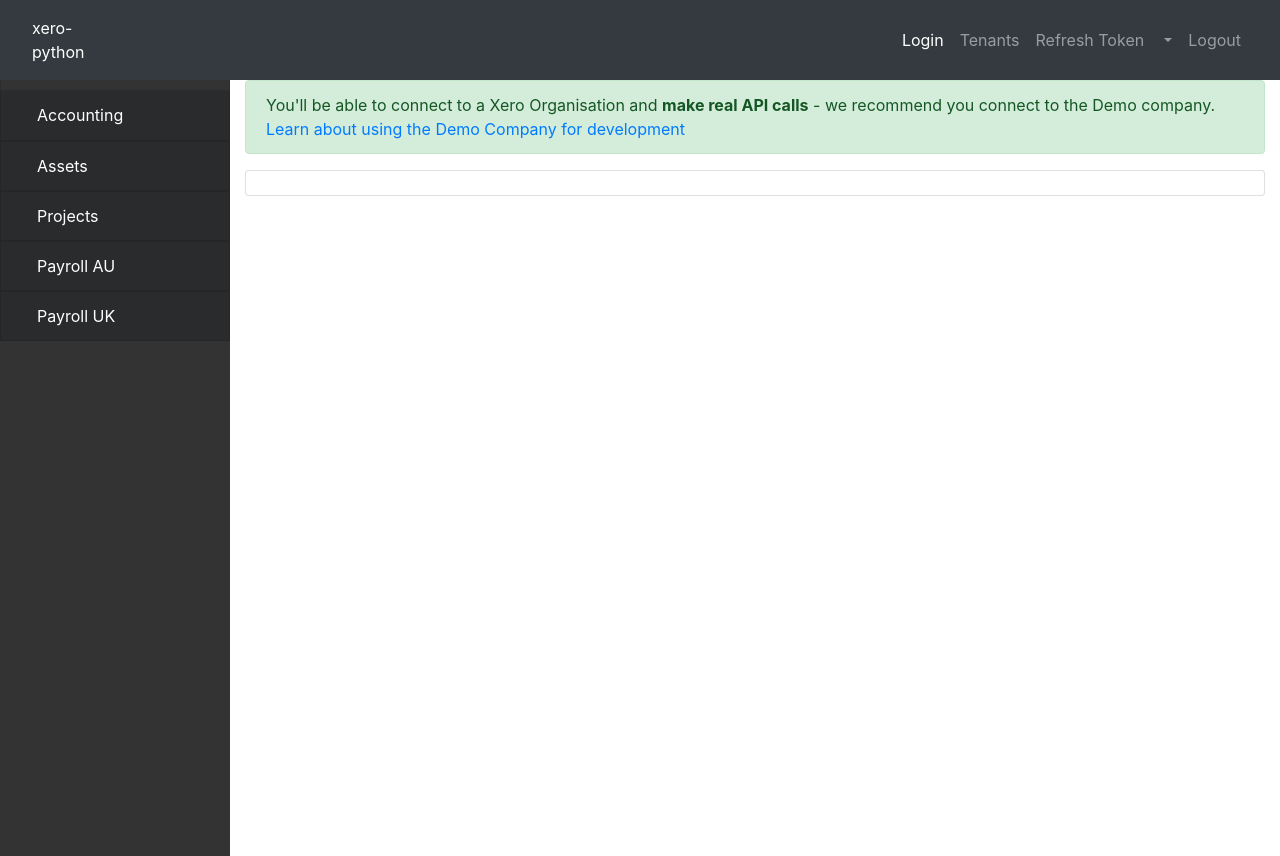
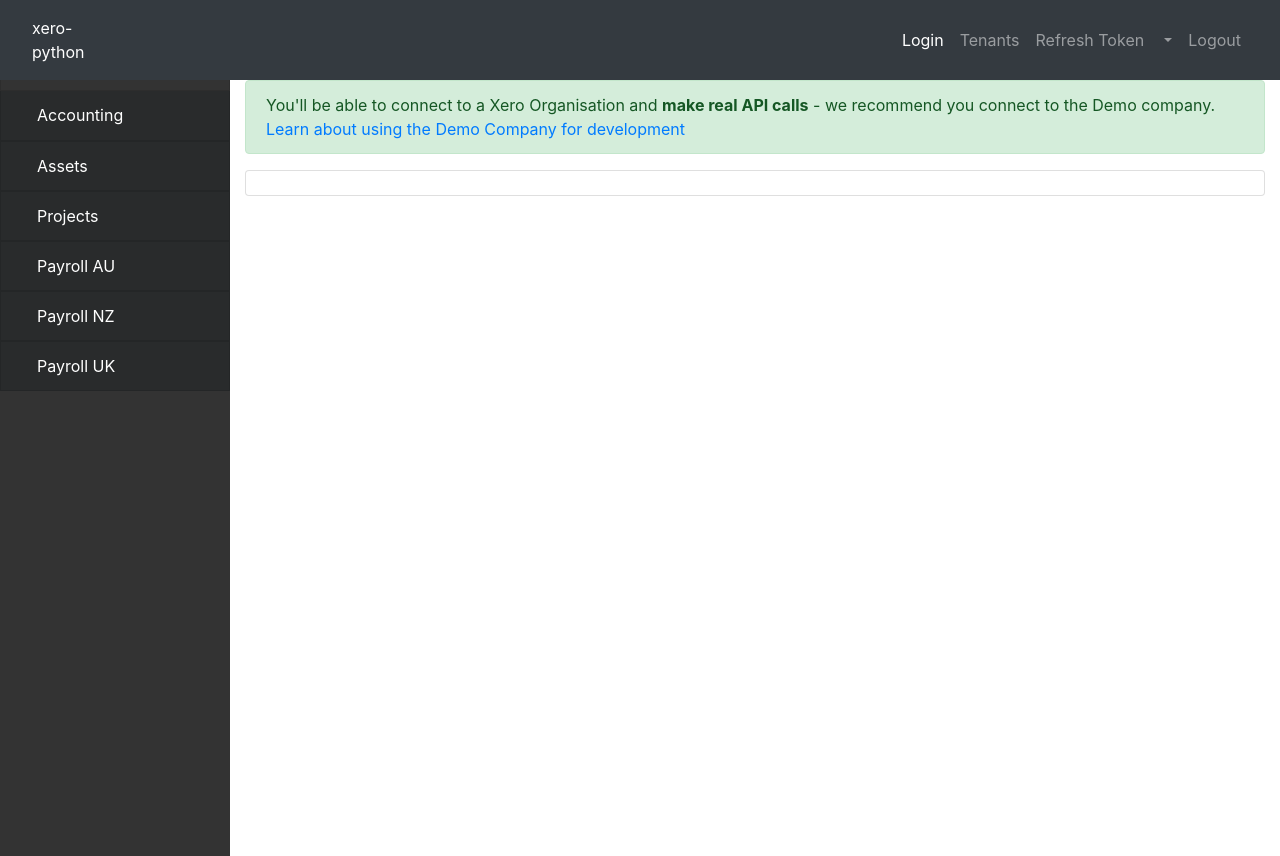
Before and after one commit to XeroAPI/xero-python-oauth2-app, a Flask app: template templates/code.html in a window 1280 px wide. Run offline with Flask 2, Linux system fonts and the light colour scheme; the template is opened without the code that fills it, so the values that code supplies are empty; parts of the project's set-up code (start-up, migrations or seed data) failed here and were passed over; some libraries are stand-ins or nearby versions.

Commit message:
Testing NZ payroll on 1.1.0b3
employee read all
employee read one

```diff
--- a/app.py
+++ b/app.py
@@ -20,6 +20,7 @@ from xero_python.assets import AssetApi, Asset, AssetStatus, AssetStatusQueryPar
 from xero_python.project import ProjectApi, Projects, ProjectCreateOrUpdate, ProjectPatch, ProjectStatus, ProjectUsers, TimeEntryCreateOrUpdate
 from xero_python.payrollau import PayrollAuApi, Employees, Employee, EmployeeStatus,State, HomeAddress
 from xero_python.payrolluk import PayrollUkApi, Employees, Employee, Address, Employment
+from xero_python.payrollnz import PayrollNzApi, Employees, Employee, Address, Employment
 from xero_python.api_client import ApiClient, serialize
 from xero_python.api_client.configuration import Configuration
 from xero_python.api_client.oauth2 import OAuth2Token
@@ -1777,6 +1778,70 @@ def payroll_au_timesheet_read_all():
         "output.html", title="Timesheets", code=code, output=output, json=json, len = 0, set="payroll_au", endpoint="timesheet", action="read_all"
     )
 
+
+@app.route("/payroll_nz_employee_nz_read_all")
+@xero_token_required
+def payroll_nz_employee_nz_read_all():
+    code = get_code_snippet("EMPLOYEE_NZ","READ_ALL")
+
+    xero_tenant_id = get_xero_tenant_id()
+    payrollnz_api = PayrollNzApi(api_client)
+    accounting_api = AccountingApi(api_client)
+
+    #[EMPLOYEE_NZ:READ_ALL]
+    try:
+        read_employees = payrollnz_api.get_employees(
+            xero_tenant_id
+        )
+    except AccountingBadRequestException as exception:
+        output = "Error: " + exception.reason
+        json = jsonify(exception.error_data)
+    else:
+        output = "Employees read all - found: {}".format(read_employees.pagination.item_count)
+        json = serialize_model(read_employees)
+    #[/EMPLOYEE_NZ:READ_ALL]
+
+    return render_template(
+        "output.html", title="Employees", code=code, output=output, json=json, len = 0, set="payroll_nz", endpoint="employee_nz", action="read_all"
+    )
+
+
+@app.route("/payroll_nz_employee_nz_read_one")
+@xero_token_required
+def payroll_nz_employee_nz_read_one():
+    code = get_code_snippet("EMPLOYEE_NZ","READ_ONE")
+
+    xero_tenant_id = get_xero_tenant_id()
+    payrollnz_api = PayrollNzApi(api_client)
+    accounting_api = AccountingApi(api_client)
+
+    read_employees = payrollnz_api.get_employees(
+        xero_tenant_id
+    )
+    employee_id = getvalue(read_employees, "employees.0.employee_id", "");
+
+    #[EMPLOYEE_NZ:READ_ONE]
+    try:
+        read_employee = payrollnz_api.get_employee(
+            xero_tenant_id, employee_id
+        )
+    except AccountingBadRequestException as exception:
+        output = "Error: " + exception.reason
+        json = jsonify(exception.error_data)
+    else:
+        output = "Employees read one - first name: {}".format(
+            getvalue(read_employee, "employee.first_name", "")
+        )
+        json = serialize_model(read_employee)
+    #[/EMPLOYEE_NZ:READ_ONE]
+
+    return render_template(
+        "output.html", title="Employees", code=code, output=output, json=json, len = 0, set="payroll_nz", endpoint="employee_nz", action="read_one"
+    )
+    v
+
+
+
 @app.route("/payroll_uk_employee_uk_read_all")
 @xero_token_required
 def payroll_uk_employee_uk_read_all():
--- a/requirements.txt
+++ b/requirements.txt
@@ -9,4 +9,4 @@ git+https://github.com/ageis/flask-oauthlib.git@c5ea3ace957ceeeeab3cfb6556f32685
 
 # Use development version of xero-python
 #git+ssh://git@github.com/xero-github/xero-python.git@020f780b4e2b48cb33746ae19ddab9fdf128e626#egg=xero-python
-xero-python==1.0.12
+xero-python==1.1.0b3
--- a/templates/base.html
+++ b/templates/base.html
@@ -759,6 +759,39 @@ function SidebarCollapse () {
                 </div>
             </div>
 
+            <!-- PAYROLL NZ BUTTON -->
+            <a id="payroll_nz_menu" href="#payroll_nz" data-toggle="collapse" aria-expanded="false" class="list-group-item list-group-item-action flex-column align-items-start">
+              <div class="d-flex w-100 justify-content-start align-items-center">
+                  <span class="fa fa-user fa-fw mr-3"></span>
+                  <span class="menu-collapsed">Payroll NZ</span>
+              </div>
+            </a>
+
+            <!-- PAYROLL NZ SUBMENU -->
+            <div id="payroll_nz" class="collapse sidebar-submenu" data-parent="#sidebar-container">
+              <!-- EMPLOYEE NZ -->
+              <a href="#employee_nz" data-toggle="collapse" aria-expanded="false" class="list-group-item list-group-item-action flex-column align-items-start">
+                <div class="d-flex w-100 justify-content-start align-items-center">
+                    <span class="fa fa-user fa-fw mr-3"></span>
+                    <span class="menu-collapsed">Employee</span>
+                </div>
+              </a>
+              <div id="employee_nz" class="collapse sidebar-submenu" data-parent="#payroll_nz">
+                <a id="payroll_nz_employee_nz_read_all" href="{{ url_for('payroll_nz_employee_nz_read_all') }}" class="list-group-item list-group-item-action bg-dark text-white">
+                    <span class="fa fa-user fa-fw mr-3"></span>
+                    <span class="fa fa-user fa-fw mr-3"></span>
+                    <span class="menu-collapsed">Read (all)</span>
+                </a>
+                <a id="payroll_nz_employee_nz_read_one" href="{{ url_for('payroll_nz_employee_nz_read_one') }}" class="list-group-item list-group-item-action bg-dark text-white">
+                    <span class="fa fa-user fa-fw mr-3"></span>
+                    <span class="fa fa-user fa-fw mr-3"></span>
+                    <span class="menu-collapsed">Read (one)</span>
+                </a>
+              </div>
+
+            </div>
+
+
             <!-- PAYROLL UK BUTTON -->
             <a id="payroll_uk_menu" href="#payroll_uk" data-toggle="collapse" aria-expanded="false" class="list-group-item list-group-item-action flex-column align-items-start">
                 <div class="d-flex w-100 justify-content-start align-items-center">
```
